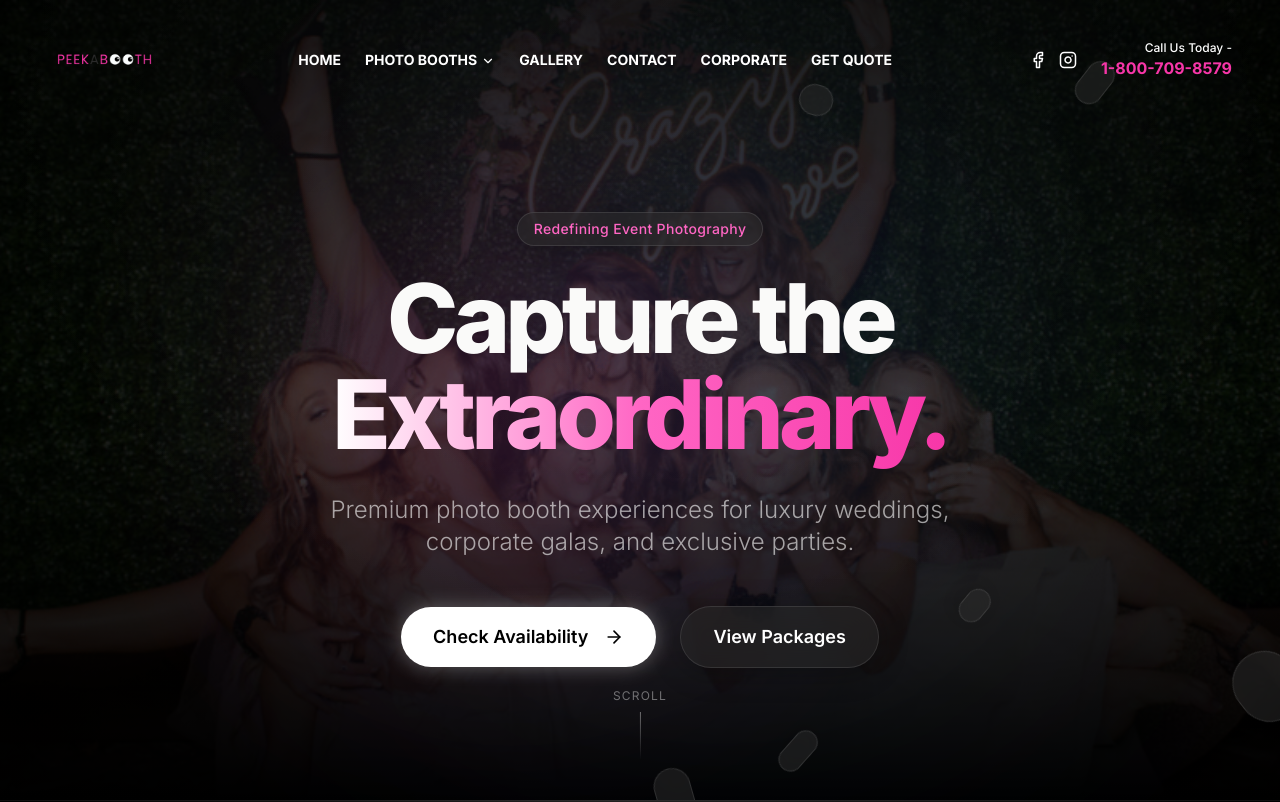
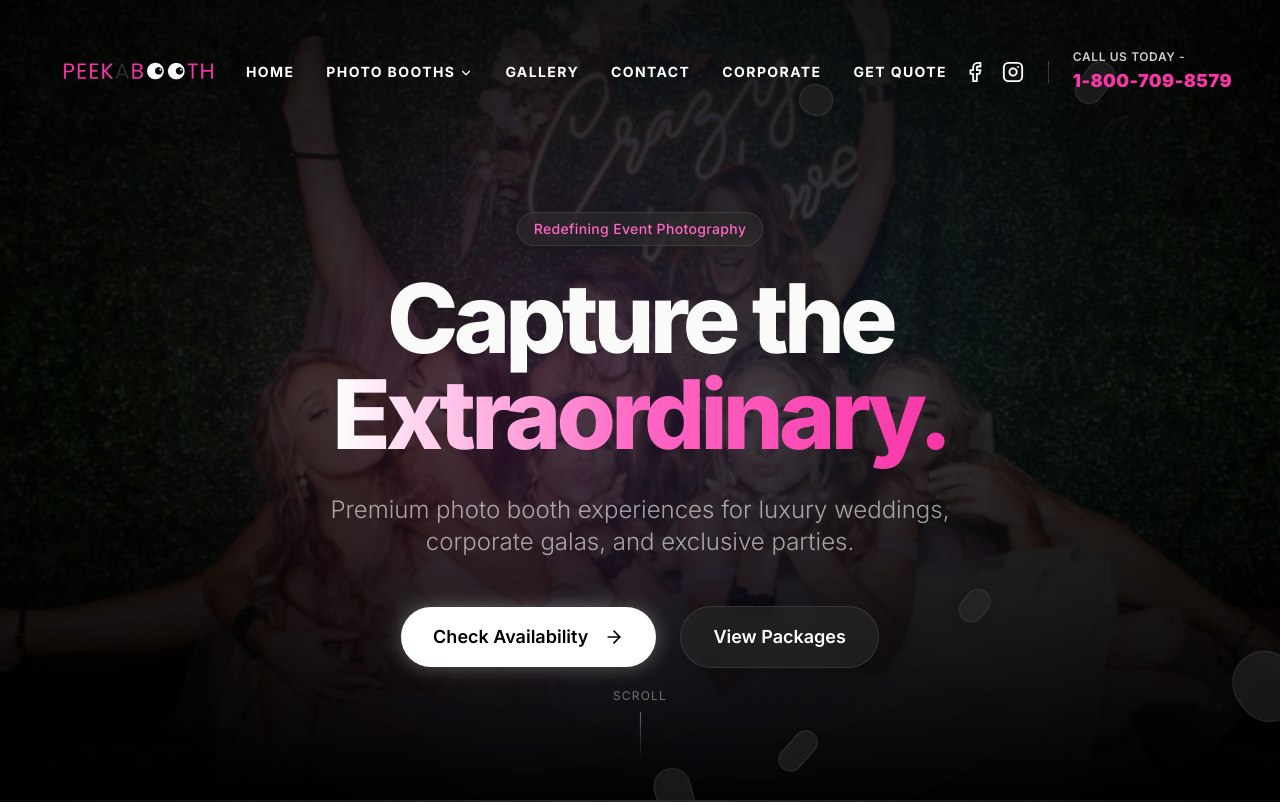
Before and after one commit to Sharmeen-Rauf/peekaboothusa, a Next.js app: page / in a window 1280 px wide. Shown: the top 802 px of the page. Built offline with nearby package versions, Linux system fonts and the light colour scheme.

Commit message:
feat: implement responsive animated navbar with glassmorphism effect and scroll tracking

```diff
--- a/components/layout/Navbar.tsx
+++ b/components/layout/Navbar.tsx
@@ -43,18 +43,18 @@ export default function Navbar() {
             <img
               src="/PeekABooth-LOGO-2025-600x212.png"
               alt="Peekabooth USA Logo"
-              className="h-8 md:h-10 w-auto object-contain transition-all duration-300"
+              className="h-10 md:h-14 lg:h-16 w-auto object-contain transition-all duration-300"
               title="Change 'invert' to make it black if needed"
             />
           </Link>
 
           {/* Desktop Nav */}
-          <nav className="hidden lg:flex items-center gap-6">
+          <nav className="hidden lg:flex items-center gap-8">
             {navLinks.map((link) => (
               <Link
                 key={link.name}
                 href={link.href}
-                className="text-xs xl:text-sm font-bold text-white hover:text-brand-neon transition-colors relative group flex items-center gap-1"
+                className="text-sm font-bold tracking-widest text-white hover:text-brand-neon transition-colors relative group flex items-center gap-1 uppercase"
               >
                 {link.name}
                 {link.hasDropdown && <ChevronDown size={14} className="mt-0.5" />}
@@ -64,18 +64,18 @@ export default function Navbar() {
           </nav>
 
           {/* Desktop Right Side */}
-          <div className="hidden md:flex items-center gap-4 xl:gap-6">
-            <div className="flex items-center gap-3">
-              <a href="#" className="text-white hover:text-brand-neon transition-colors">
-                <Facebook size={18} />
+          <div className="hidden lg:flex items-center gap-6">
+            <div className="flex items-center gap-4 border-r border-white/20 pr-6">
+              <a href="#" className="text-white hover:text-brand-neon transition-transform hover:scale-110">
+                <Facebook size={22} />
               </a>
-              <a href="#" className="text-white hover:text-brand-neon transition-colors">
-                <Instagram size={18} />
+              <a href="#" className="text-white hover:text-brand-neon transition-transform hover:scale-110">
+                <Instagram size={22} />
               </a>
             </div>
-            <div className="flex flex-col text-right leading-tight">
-              <span className="text-[10px] xl:text-xs font-medium text-white">Call Us Today -</span>
-              <a href="tel:1-800-709-8579" className="text-brand-neon font-bold text-sm xl:text-base hover:text-brand-glow transition-colors">
+            <div className="flex flex-col justify-center text-left">
+              <span className="text-xs font-semibold text-white/80 tracking-wider uppercase mb-0.5">Call Us Today -</span>
+              <a href="tel:1-800-709-8579" className="text-brand-neon font-black text-lg hover:text-brand-glow transition-colors tracking-wide">
                 1-800-709-8579
               </a>
             </div>
```
